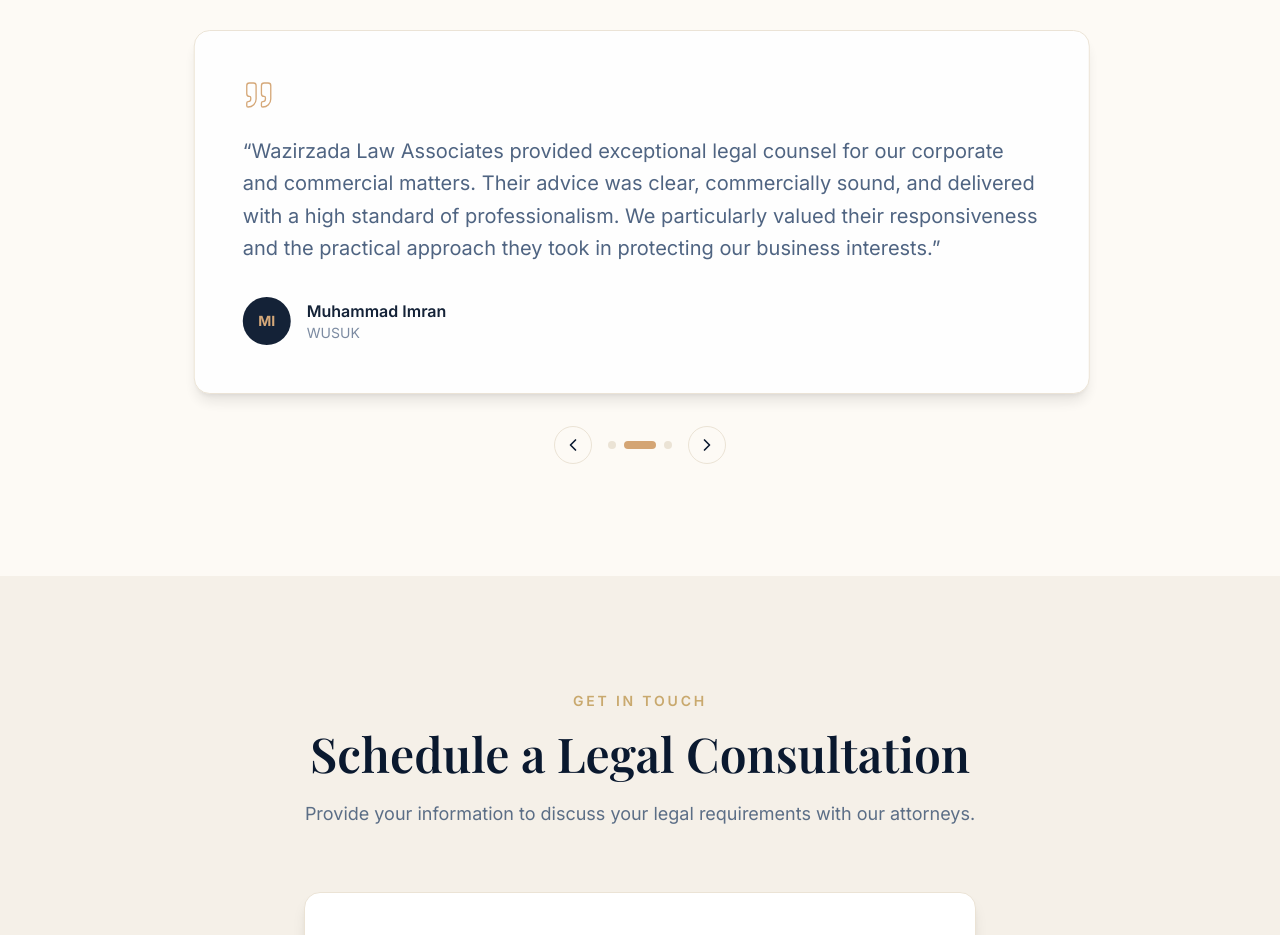
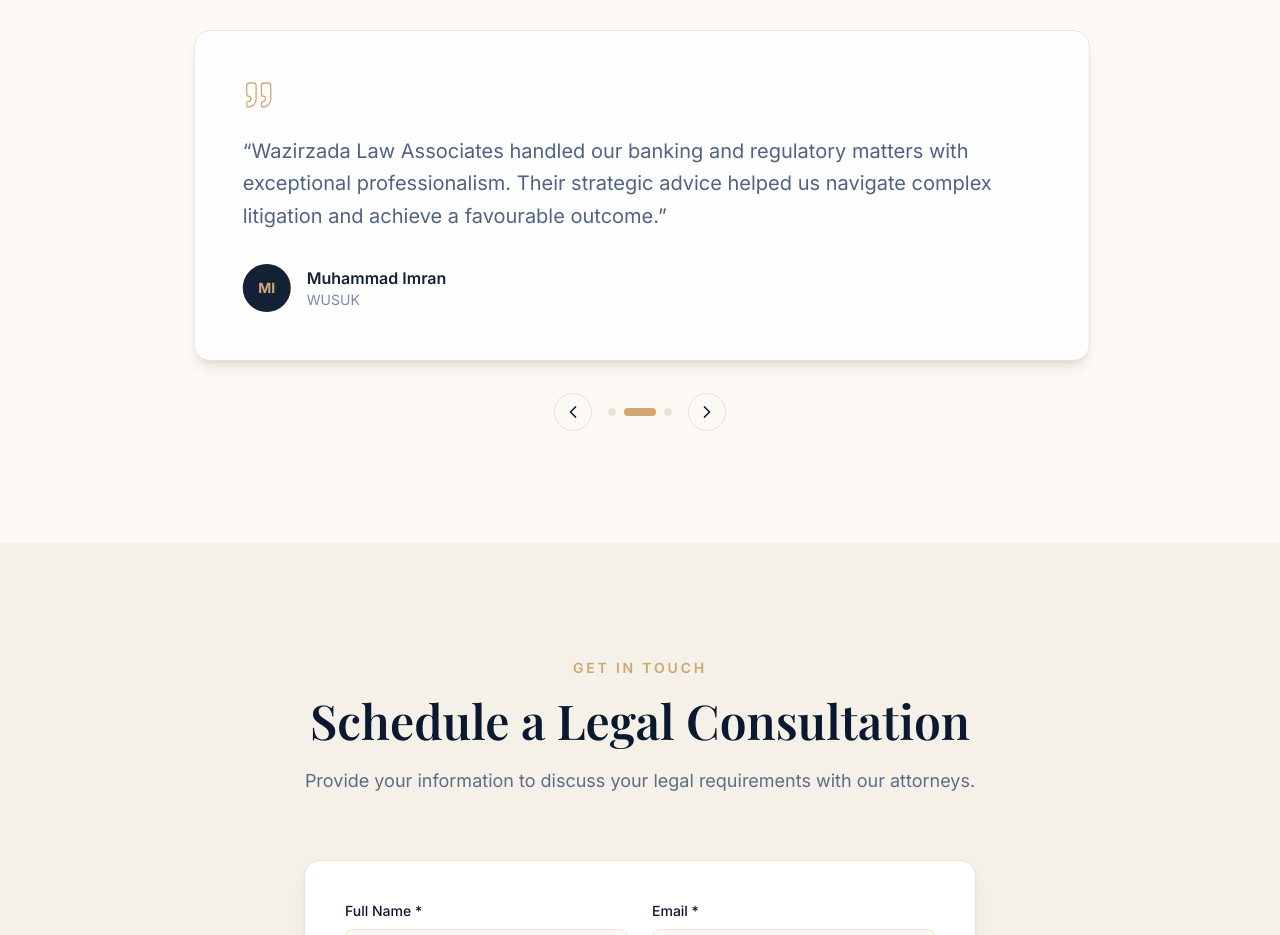
Before and after one commit to luqman-hassan123/wazirzada-law-associate, a React (Vite) app: page / in a window 1280 px wide. Shown: the part 8100-9035 px from the top of the page. Built offline with nearby package versions, Linux system fonts and the light colour scheme; a web font is replaced by a local one.

Commit message:
Restore previous testimonial quotes with WUSUK and KAIL names.

```diff
--- a/src/data/testimonials.ts
+++ b/src/data/testimonials.ts
@@ -17,14 +17,14 @@ export const testimonials: Testimonial[] = [
   {
     id: 'muhammad-imran-wusuk',
     quote:
-      'Wazirzada Law Associates provided exceptional legal counsel for our corporate and commercial matters. Their advice was clear, commercially sound, and delivered with a high standard of professionalism. We particularly valued their responsiveness and the practical approach they took in protecting our business interests.',
+      'Wazirzada Law Associates handled our banking and regulatory matters with exceptional professionalism. Their strategic advice helped us navigate complex litigation and achieve a favourable outcome.',
     name: 'Muhammad Imran',
     company: 'WUSUK',
   },
   {
     id: 'muhammad-imran-kail',
     quote:
-      'Working with Wazirzada Law Associates has been a thoroughly professional experience. The team demonstrated strong legal expertise, reliable communication, and a genuine commitment to achieving the best outcome for KAIL. I would recommend their services to any organisation seeking dedicated and capable legal representation.',
+      'The firm provided thorough legal support on our corporate and compliance requirements. Their attention to detail and commitment to our interests were evident throughout the engagement.',
     name: 'Muhammad Imran',
     company: 'KAIL',
   },
```
